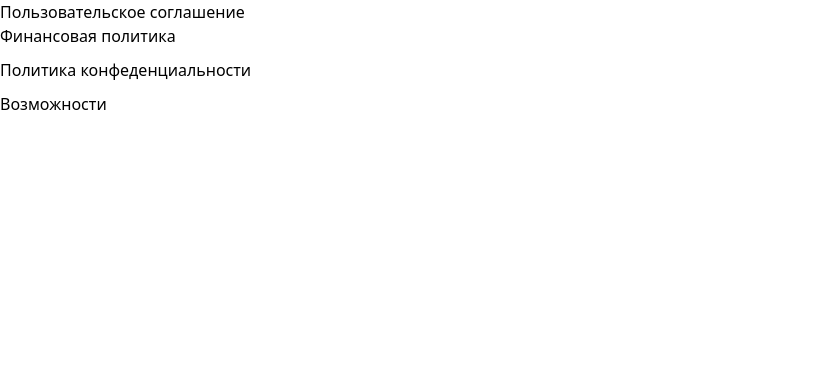
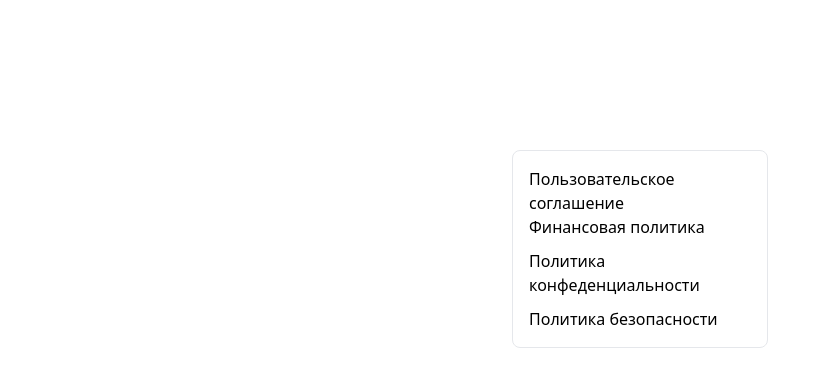
Before and after one commit to romanskijdev-group/web_cnpc_front, a React (Vite) app: page /user_agreement in a window 1280 px wide. Shown: the top 386 px of the page, without its empty margins (0-831 px from the left). Built offline with nearby package versions, Linux system fonts and the light colour scheme.

Commit message:
Update UserAgreement.tsx
one more update user agree page (cry smile)

```diff
--- a/src/pages/UserAgreement.tsx
+++ b/src/pages/UserAgreement.tsx
@@ -1,6 +1,6 @@
 const UserAgreement = () => {
     return(
-        <div className="container mx-auto ">
+        <div className="sm:max-w-screen-xl w-[20%] mx-auto mt-[150px] border dark:border-gray-500 rounded-lg p-4 container mx-auto ">
             <h1>Пользовательское соглашение</h1>
                 <div className="">
                     <div className='flex flex-col gap-[10px]'>
@@ -9,7 +9,7 @@ const UserAgreement = () => {
                     <a href='https://google.com/'
                        className='dark:text-gray-200 hover:text-gray-500 dark:hover:text-gray-400 duration-300'>Политика конфеденциальности</a>
                     <a href='https://google.com/'
-                       className='dark:text-gray-200 hover:text-gray-500 dark:hover:text-gray-400 duration-300'>Возможности</a>
+                       className='dark:text-gray-200 hover:text-gray-500 dark:hover:text-gray-400 duration-300'>Политика безопасности</a>
                     </div>
 
                 </div>
```
